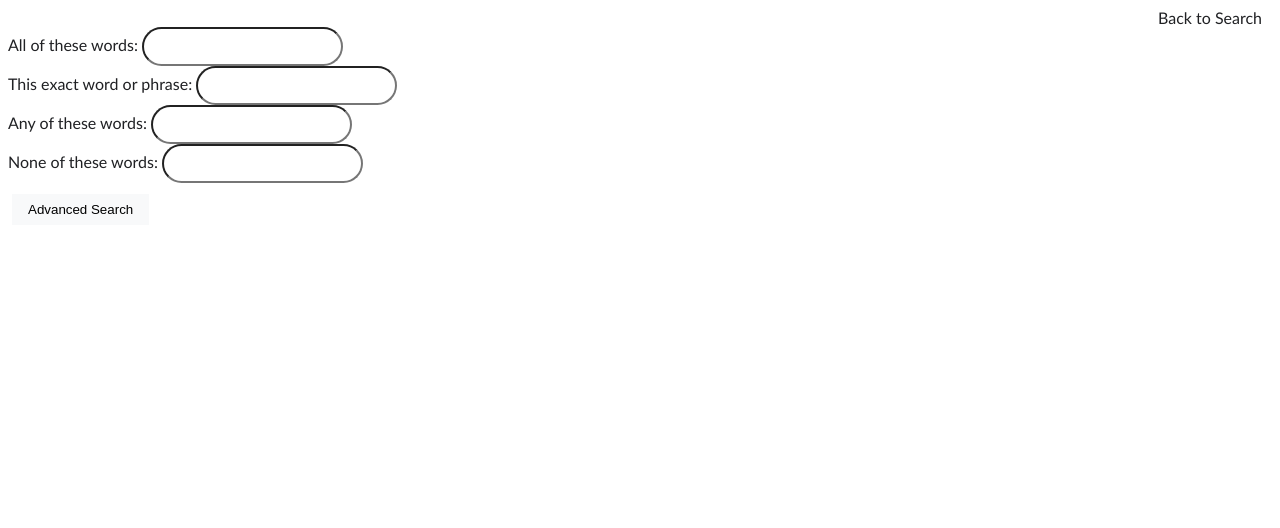
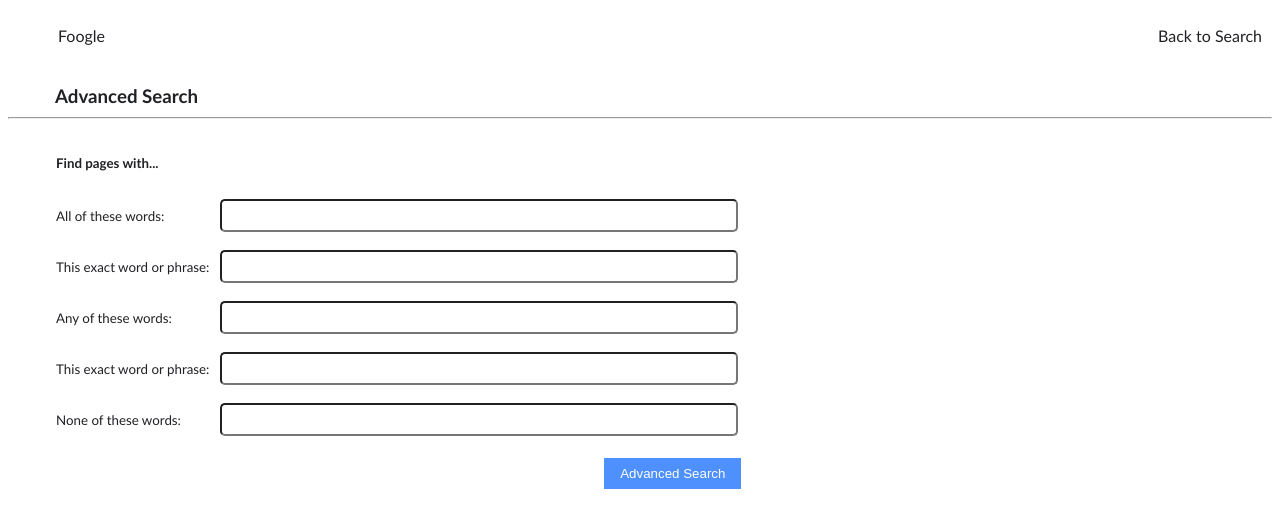
Before and after one commit to calumbell/cs50w-search, a plain HTML site: page advanced.html in a window 1280 px wide. Drawn offline with Linux system fonts and the light colour scheme.

Commit message:
styled advanced search: completed assignment

```diff
--- a/advanced.html
+++ b/advanced.html
@@ -5,17 +5,45 @@
 		<link rel="stylesheet" href="style.css">
 	</head>
 	<body>
-		<div class="navbar">
-			<a href="index.html">Back to Search</a>
-		</div>
-		<div>
+		<ul class="navbar">
+            <li style="float:left">Foogle</li>
+    	    <li><a href="index.html">Back to Search</a></li>
+        </ul>
+        <h3>Advanced Search</h3>
+        <hr>
+
 
 		<form action="https://google.com/search">
-			All of these words: <input name="as_q" type="text" class="searchbar-sm"> <br>
-			This exact word or phrase: <input name="as_epq" type="text" class="searchbar-sm"> <br>
-			Any of these words: <input name="as_oq" type="text" class="searchbar-sm"> <br>
-			None of these words: <input name="as_eq" type="text" class="searchbar-sm"> <br>
-			<input type="submit" value="Advanced Search" class="searchbutton">
+
+			<table class="text-input-table">
+				<tr><td><h4>Find pages with...</h4></td></tr>
+				<tr>
+					<td> All of these words: </td>
+					<td> <input name="as_q" type="text" class="searchbar-sm"> </td>
+				</tr>
+				<tr>
+					<td>This exact word or phrase: </td>
+					<td><input name="as_epq" type="text" class="searchbar-sm"></td>
+				</tr>
+				<tr>
+					<td> Any of these words: </td>
+					<td> <input name="as_oq" type="text" class="searchbar-sm"> </td>
+				</tr>
+				<tr>
+					<td>This exact word or phrase: </td>
+					<td><input name="as_epq" type="text" class="searchbar-sm"></td>
+				</tr>
+				<tr>
+					<td>None of these words: </td>
+					<td><input name="as_eq" type="text" class="searchbar-sm"> </td>
+				</tr>
+				<tr>
+					<td></td>
+					<td><input type="submit" value="Advanced Search" class="searchbutton"></td>
+				</tr>
+			 </table>
+
+
 		</form>
 	</body>
 </html>
--- a/style.scss
+++ b/style.scss
@@ -3,11 +3,12 @@ $primary-text-colour: #202124;
 $primary-background-colour: #FFFFFF;
 $secondary-background-colour: #F8F9FA;
 $highlight-colour: #888888;
+$affordance-colour: #4D90FE;
 
 /* Selector lists */
 $a-tags: 'a, a:active, a:hover, a:visited';
 $a-tags-hover: 'a:active, a:hover';
-$ui-tags-hover: '.searchbar:hover, .searchbar:focus, .searchbar-sm:hover, searchbar-sm:focus, .searchbutton:hover';
+$ui-tags-hover: '.searchbar:hover, .searchbar:focus, .searchbar-sm:hover, .searchbar-sm:focus, .searchbutton:hover';
 
 
 
@@ -21,11 +22,19 @@ h1 {
 	margin: 5px;
 }
 
+h3 {
+	margin: 30px 0px 10px 47px;
+}
+
 .navbar {
 	text-align: right;
 
+	li {
+		display: inline-block;
+		padding: 10px;
+	}
+
 	a {
-		padding: 10px;
 		color: $primary-text-colour;
 	}
 
@@ -38,8 +47,6 @@ h1 {
 		text-decoration: underline;
 	}
 }
-
-
 
 .searchbar {
 	border-color: $highlight-colour;
@@ -59,8 +66,17 @@ h1 {
 }
 
 .searchbar-sm {
-	border-radius: 20px;
-	padding: 10px;
+	border-radius: 5px;
+	display: block;
+	margin: 7px;
+	padding: 7px;
+	width: 500px;
+}
+
+@media only screen and (max-width: 768px) {
+	.searchbar-sm {
+		width: 190px;
+	}
 }
 
 .searchbutton {
@@ -68,6 +84,19 @@ h1 {
 	border-style: none;
 	margin: 11px 4px;
 	padding: 8px 16px;
+}
+
+.text-input-table {
+	margin: 15px 45px;
+	tr {
+		font-size: 10pt;
+		td .searchbutton {
+			float: right;
+			background-color: $affordance-colour;
+			color: $primary-background-colour;
+		}
+	}
+
 }
 
 .vertical-center {
@@ -80,7 +109,6 @@ h1 {
 	}
 }
 
-
 #{$ui-tags-hover}  {
 	box-shadow: 0 0 1px 1px $highlight-colour;
 	outline: none;
```
Also changed, not shown: images.html (+3 -3 lines), index.html (+4 -4 lines), style.css, 1 other file.
